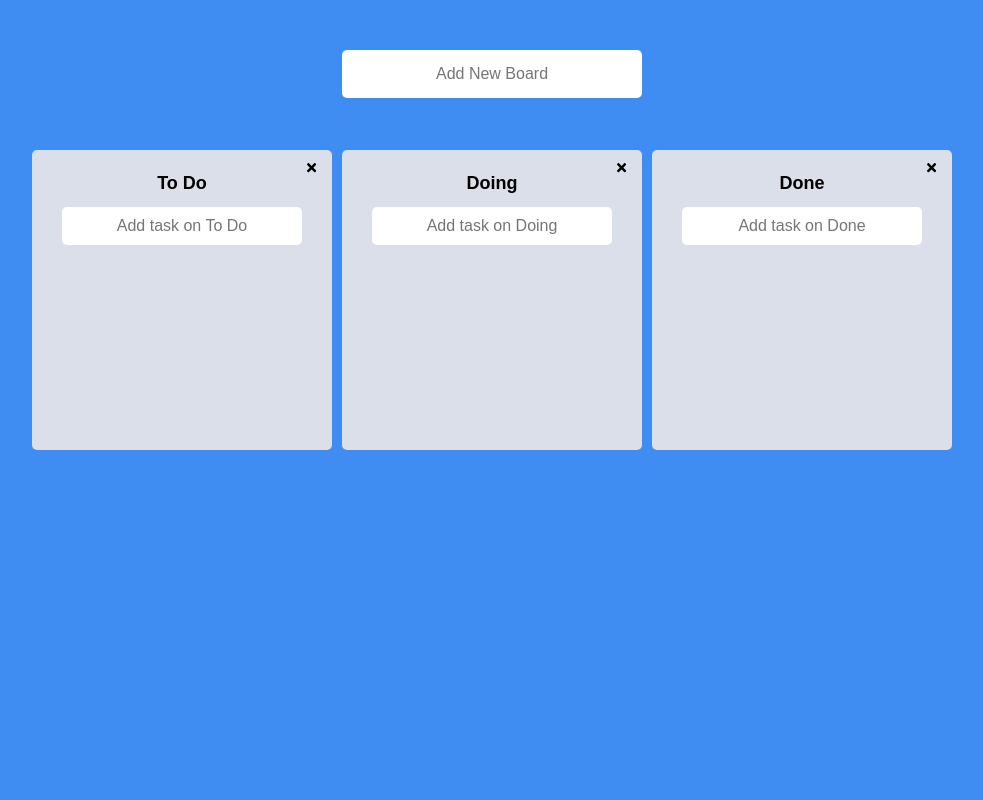
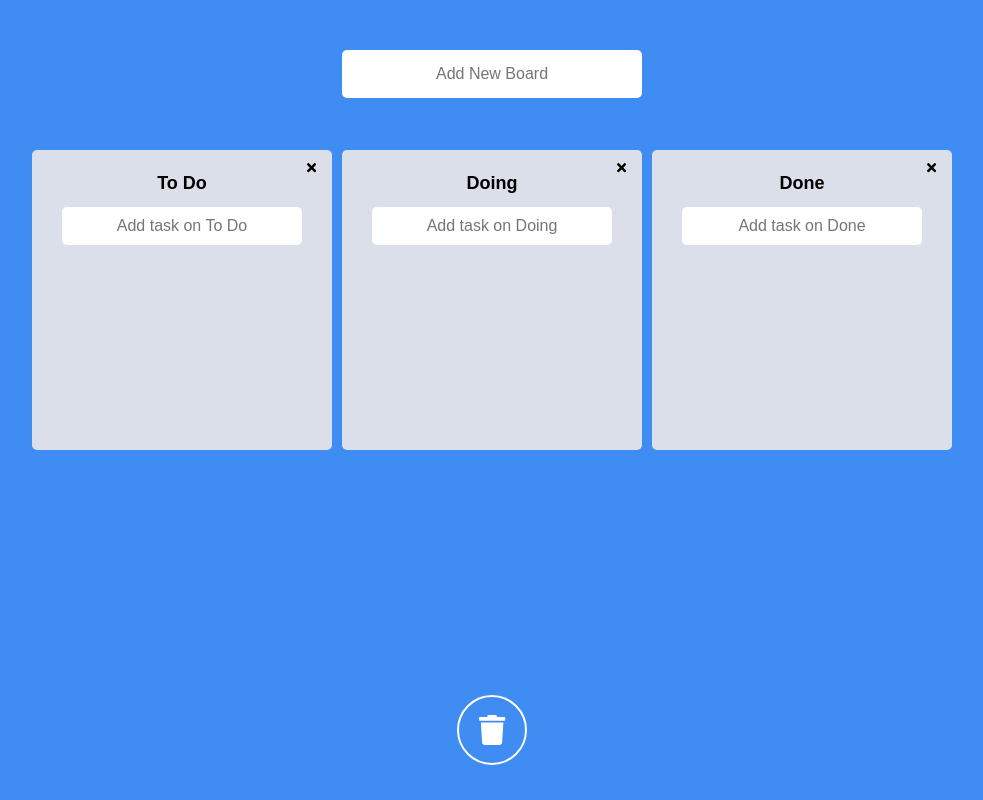
Before and after one commit to 2dowon/NomadCoders_Trello, a React (Create React App) app: page / in a window 1280 px wide. Shown: the whole page, without its empty margins (148-1131 px from the left). Built offline with nearby package versions, Linux system fonts and the light colour scheme.

Commit message:
✨ delete task when user drags it on delete button

```diff
--- a/src/App.tsx
+++ b/src/App.tsx
@@ -1,5 +1,5 @@
 import { useState } from "react";
-import { DragDropContext, DropResult } from "react-beautiful-dnd";
+import { DragDropContext, DropResult, Droppable } from "react-beautiful-dnd";
 import { useRecoilState } from "recoil";
 import styled from "styled-components";
 import { toDoState } from "./atoms";
@@ -43,11 +43,47 @@ const AddForm = styled.form`
   }
 `;
 
+interface IDeleteBtnProps {
+  isDraggingOver: boolean;
+}
+
+const DeleteBtn = styled.div<IDeleteBtnProps>`
+  width: 70px;
+  height: 70px;
+  font-size: 30px;
+  color: ${(props) => (props.isDraggingOver ? "red" : "white")};
+  border: ${(props) =>
+    props.isDraggingOver ? "2px solid red" : "2px solid white"};
+  border-radius: 50%;
+  display: flex;
+  justify-content: center;
+  align-items: center;
+  position: fixed;
+  bottom: 0;
+  left: 50%;
+  transition: transform 100ms ease-in;
+  transform: ${(props) =>
+    props.isDraggingOver
+      ? "scale(1.1) translate(-50%, -50%)"
+      : "translate(-50%, -50%)"};
+`;
+
 function App() {
   const [toDos, setToDos] = useRecoilState(toDoState);
   const onDragEnd = (info: DropResult) => {
     const { destination, source } = info;
     if (!destination) return;
+    if (destination.droppableId === "deleteBtn") {
+      setToDos((allBoards) => {
+        const boardCopy = [...allBoards[source.droppableId]];
+        boardCopy.splice(source.index, 1);
+        return {
+          ...allBoards,
+          [source.droppableId]: boardCopy,
+        };
+      });
+      return;
+    }
     if (destination?.droppableId === source.droppableId) {
       // same board movement.
       setToDos((allBoards) => {
@@ -111,6 +147,17 @@ function App() {
           ))}
         </Boards>
       </Wrapper>
+      <Droppable droppableId="deleteBtn">
+        {(magic, snapshot) => (
+          <DeleteBtn
+            isDraggingOver={snapshot.isDraggingOver}
+            ref={magic.innerRef}
+            {...magic.droppableProps}
+          >
+            <i className="fas fa-trash"></i>
+          </DeleteBtn>
+        )}
+      </Droppable>
     </DragDropContext>
   );
 }
```
